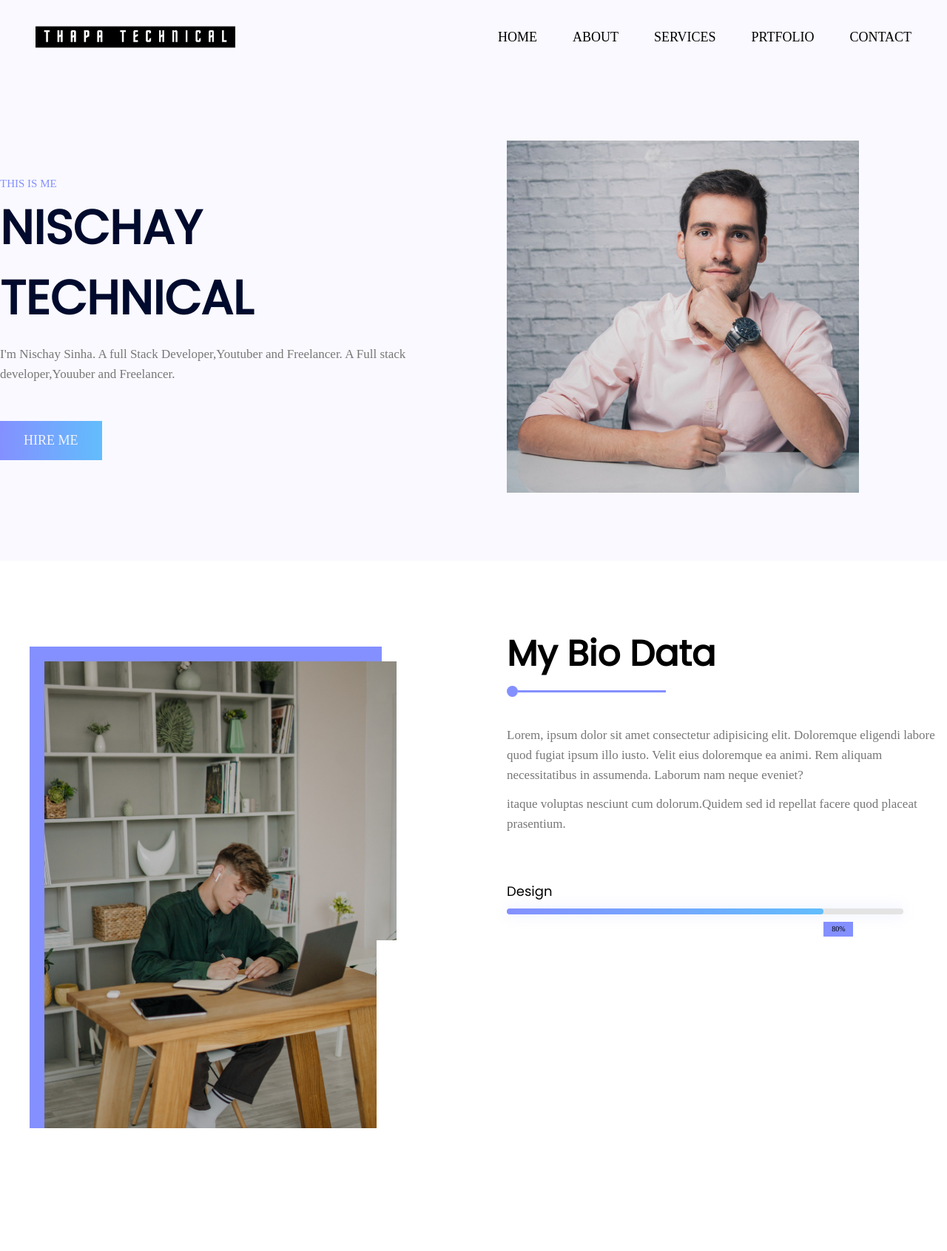
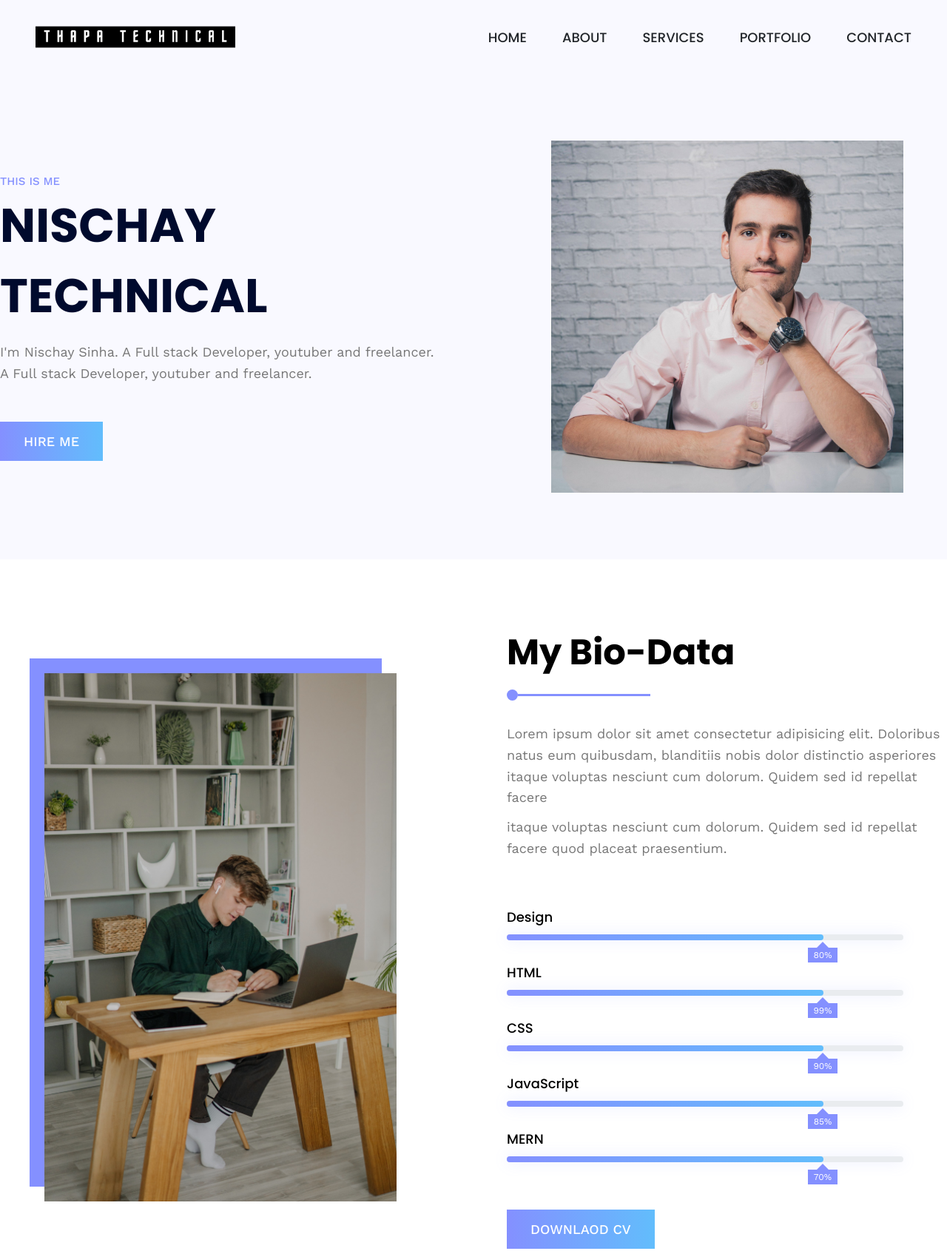
Before and after one commit to Nischay8/HtmlAndCss-Project, a plain HTML site: page CssProject2/index.html in a window 1280 px wide. Shown: the top 1691 px of the page at 74% size. Drawn offline with nearby package versions, Linux system fonts and the light colour scheme.

Commit message:
added on 31st may 2023

```diff
--- a/CssProject2/css/style.css
+++ b/CssProject2/css/style.css
@@ -1,4 +1,4 @@
-@import url('https://fonts.googleapis.com/css2?family=Poppins&family=Work+Sans&display=swap');
+@import url("https://fonts.googleapis.com/css2?family=Libre+Franklin:wght@500;600;700&family=Poppins:wght@500;600;700;800&family=Rufina:wght@400;700&family=Work+Sans:wght@400;500&display=swap");
 
 * {
     margin: 0;
@@ -15,23 +15,26 @@
     --helper-tint: #f3f4ff;
     --bg: rgb(249 249 255);
     --gradient: linear-gradient(0deg, rgb(132 144 255) 0%, rgb(98 189 252) 100%);
-    --shadow: 0px 0px 20px 0px rgb(132 144 255 / 20%);
-    --gradientsupport: -webkit-linear-gradient(0deg,
-            rgb(132 144 255) 0%,
-            rgb(98 189 252) 100%);
-    --shadowSupport: 0px 20px 20px 0px rgb(132 144 255/30%);
+    --shadpw: 0px 0px 20px 0px rgb(132 144 255 / 20%);
 }
+
+/* spacing
+desktop = 4.8rem */
 
 html {
     font-size: 62.5%;
+    font-family: "Work Sans", sans-serif;
 }
 
-/* 1rem=10px */
+body {
+    overflow-x: hidden;
+}
 
 h1,
 h2,
 h3,
 h4 {
+    font-family: "Rufina", serif;
     font-family: "Poppins", sans-serif;
 }
 
@@ -41,44 +44,97 @@ h1 {
     font-weight: 600;
 }
 
-h3 {
-    font-size: 1.8rem;
-    font-weight: 400;
-}
-
 p {
     color: var(--para);
     line-height: 1.6;
-    font-size: 1.7rem;
+    font-size: 1.8rem;
+
+    /* word-spacing: 0.1rem; */
 }
 
 a {
-    text-decoration: none
+    text-decoration: none;
 }
 
 li {
     list-style: none;
 }
 
-/*
+.btn {
+    background: -webkit-linear-gradient(0deg,
+            rgb(132 144 255) 0%,
+            rgb(98 189 252) 100%);
+
+    padding: 1.6rem 3.2rem;
+    border: none;
+    color: rgb(255 255 255);
+    display: inline-block;
+    font-size: 1.8rem;
+    text-transform: uppercase;
+    font-weight: 500;
+    position: relative;
+    -webkit-transition: all 0.3s ease 0s;
+    -moz-transition: all 0.3s ease 0s;
+    -o-transition: all 0.3s ease 0s;
+    transition: all 0.3s ease 0s;
+    cursor: pointer;
+    position: relative;
+}
+
+.btn:hover {
+    box-shadow: 0px 20px 20px 0px rgb(132 144 255 / 30%);
+    color: rgb(255 255 255);
+}
+
+.section {
+    padding: 9rem 0;
+}
+
+.container {
+    max-width: 140rem;
+    margin: 0 auto;
+}
+
+.grid {
+    display: grid;
+    gap: 9rem;
+}
+
+.grid-two-col {
+    grid-template-columns: repeat(2, 1fr);
+}
+
+.grid-three-col {
+    grid-template-columns: repeat(3, 1fr);
+}
+
+.grid-four-col {
+    grid-template-columns: repeat(4, 1fr);
+}
+
+/* ===========================================
 Header Section Start
-*/
+======================================= */
+
 .header {
     padding: 0 4.8rem;
     height: 10rem;
-    background-color: var(--bg);
     display: flex;
     justify-content: space-between;
     align-items: center;
+    background: var(--bg);
+    /* background-color: #e7f5ff; */
 }
 
 .header .logo {
+    /* width: 15%; */
     height: 3rem;
 }
 
 .navbar-lists {
     display: flex;
     gap: 4.8rem;
+    list-style: none;
 }
 
 .navbar-link:link,
@@ -88,9 +144,9 @@ Header Section Start
     font-size: 1.8rem;
     font-weight: 500;
     text-transform: uppercase;
-    color: var(--black);
-    transition: color 0.3s linear;
-
+    color: #212529;
+    transition: all 0.3s;
+    font-family: "Poppins", sans-serif;
 }
 
 .navbar-link:hover,
@@ -98,40 +154,59 @@ Header Section Start
     color: var(--helper);
 }
 
-/* Hero Section Start */
-
-/* Reusable Code  */
-.container {
-    max-width: 140rem;
-    margin: 0 auto;
+.mobile-navbar-btn {
+    /* by default for normal screen we want to hide  */
+    display: none;
+    background: transparent;
+    cursor: pointer;
+    border: none;
 }
 
-.section {
-    padding: 9rem 0;
+.mobile-nav-icon {
+    width: 5rem;
+    height: 5rem;
+    color: #212529;
 }
 
-.grid {
-    display: grid;
-    gap: 9rem;
+/* for desktop or mobile menu-outline one must be visible
+and we need to hide the close menu icon
+*/
+.mobile-nav-icon[name="close-outline"] {
+    display: none;
 }
 
-.grid-two-column {
-    grid-template-columns: repeat(2, 1fr);
+/* sticky Navbar */
+.sticky .header {
+    position: fixed;
+    top: 0;
+    left: 0;
+    height: 8rem;
+    width: 100%;
+    background-color: rgba(255, 255, 255, 1);
+    box-shadow: 0 0 2rem 0 rgba(0, 0, 0, 0.1);
+    z-index: 9999;
+    padding-top: 0;
+    padding-bottom: 0;
 }
 
+/* ===========================================
+Hero  Section Start
+======================================= */
+
 .section-hero {
-    background-color: var(--bg);
+    background: var(--bg);
 }
 
 .section-hero-data {
     display: flex;
     flex-direction: column;
     justify-content: center;
-    /* align-items: center; */
+    align-items: flex-start;
 }
 
 .hero-top-data {
     text-transform: uppercase;
+    color: var(--heading);
     font-weight: 500;
     font-size: 1.5rem;
     color: var(--helper);
@@ -149,38 +224,20 @@ Header Section Start
     max-width: 60rem;
 }
 
-.section-hero-img {
+.section-hero-image {
     display: flex;
+    justify-content: center;
     align-items: center;
-    justify-content: center;
 }
 
 .hero-img {
     max-width: 80%;
+    z-index: 1;
 }
 
-.btn {
-    background: var(--gradientsupport);
-    padding: 1.6rem 3.2rem;
-    border: none;
-    color: var(--helper-tint);
-    display: inline-block;
-    text-transform: uppercase;
-    font-size: 1.8rem;
-    font-weight: 500;
-    cursor: pointer;
-    transition: all 0.3s ease;
-    -webkit-transition: all 0.3s ease 0;
-    -moz-transition: all 0.3s ease 0;
-
-}
-
-.btn:hover,
-.btn:active {
-    box-shadow: var(--shadowSupport);
-}
-
-/* BIO SECTION START */
+/* ===========================================
+ Bio Data Section Start
+======================================= */
 
 .bio-image {
     display: flex;
@@ -189,15 +246,14 @@ Header Section Start
 }
 
 .bio-image img {
+    display: inline-block;
     width: 80%;
-    box-shadow: -2rem -2rem 0 0 var(--helper);
-    display: inline-block;
-
+    box-shadow: -2rem -2rem 0rem 0rem var(--helper);
 }
 
 .common-heading {
     font-size: 4.8rem;
-    font-weight: 600;
+    font-weight: 700;
     margin-bottom: 6rem;
     text-transform: capitalize;
     position: relative;
@@ -206,87 +262,86 @@ Header Section Start
 .common-heading::before {
     content: "";
     position: absolute;
-    top: 110%;
+    top: 120%;
     left: 0;
     width: 1.5rem;
     height: 1.5rem;
+    border-radius: 50%;
     background: var(--helper);
-    border-radius: 50%;
 }
 
 .common-heading::after {
     content: "";
     position: absolute;
-    top: 118%;
+    top: 128%;
     left: 1.5rem;
-    min-width: 20rem;
+    width: 30%;
     height: 0.3rem;
     background: var(--helper);
 }
 
-.bio-data-stats{
+.bio-data-stats {
+    padding: 6.4rem 0;
     display: flex;
-    padding: 6.4rem 0;
     flex-direction: column;
     gap: 3rem;
 }
-.bio-progress-bar{
+
+h3 {
+    font-size: 1.8rem;
+    font-weight: 400;
+    margin-bottom: 1rem;
+}
+
+.bio-progress-bar {
     width: 90%;
     height: 0.8rem;
-    background-color: var(--para-tint);
+    /* background: var(--para); */
+    background-color: rgb(233 236 239);
     border-radius: 10rem;
     position: relative;
-    box-shadow: var(--shadow);
+    box-shadow: var(--shadpw);
+    /* overflow: hidden; */
 }
-.bio-stats h3{
-    margin-bottom: 1rem;
-}
-.bio-progress-bar::before{
+
+.bio-progress-bar::before {
     content: "";
     position: absolute;
     top: 0;
     left: 0;
     width: 80%;
     height: inherit;
-    background: var(--gradientsupport);
+    background: -webkit-linear-gradient(0deg,
+            rgb(132 144 255) 0%,
+            rgb(98 189 252) 100%);
     border-radius: 10rem;
 }
-.bio-progress-2::before{
-    width: 99%;
-}
-.bio-progress-3::before {
-    width: 65%;
-}
-.bio-progress-4::before {
-    width: 85%;
-}
-.bio-progress-5::before {
-    width: 70%;
-}
-.bio-progress-2::before {
-    width: 99%;
+
+/* to create the rectangle box  */
+.bio-progress-bar span {
+    position: absolute;
+    top: 1.8rem;
+    left: 76%;
+    width: 4rem;
+    height: 2rem;
+    background: var(--helper);
+    color: var(--third);
+    display: flex;
+    justify-content: center;
+    align-items: center;
+    font-size: 1.2rem;
+    border: none;
+    outline: none;
 }
 
-.bio-progress-bar span{
-position: absolute;
-top: 1.8rem;
-width:4rem;
-height: 2rem;
-background: var(--helper);
-color: var(--white);
-display: flex;
-justify-content: center;
-border: none;
-align-items: center;
-outline: 0;
+/* to create the traingle or caret symbol  */
+.bio-progress-bar span::after {
+    content: "";
+    position: absolute;
+    top: -1.6rem;
+    width: 0rem;
+    height: 0rem;
+    border: 0.8rem solid var(--helper);
+    border-color: transparent;
+    border-bottom-color: var(--helper);
 }
-
-.bio-progress-bar span{
-    left: 80%;
-}
-.bio-progress-bar-2 span {
-    left: 80%;
-}
-.bio-progress-bar-3 span {
-    left: 80%;
-}
--- a/CssProject2/index.html
+++ b/CssProject2/index.html
@@ -2,80 +2,89 @@
 <html lang="en">
 
 <head>
-    <meta charset="UTF-8">
-    <meta http-equiv="X-UA-Compatible" content="IE=edge">
-    <meta name="viewport" content="width=device-width, initial-scale=1.0">
-    <title>Nischay technical</title>
-    <link rel="stylesheet" href="css/style.css">
+    <meta charset="UTF-8" />
+    <meta http-equiv="X-UA-Compatible" content="IE=edge" />
+    <meta name="viewport" content="width=device-width, initial-scale=1.0" />
+    <meta name="description"
+        content="my portfolio website to showcase the work I have done so far, the services I provide and all my professionals life.">
+    <title>Nischay Portfolio</title>
+    <link rel="stylesheet" href="https://unpkg.com/swiper@8/swiper-bundle.min.css" />
+
+    <link rel="stylesheet" href="https://cdnjs.cloudflare.com/ajax/libs/font-awesome/6.0.0/css/all.min.css"
+        integrity="sha512-9usAa10IRO0HhonpyAIVpjrylPvoDwiPUiKdWk5t3PyolY1cOd4DSE0Ga+ri4AuTroPR5aQvXU9xC6qOPnzFeg=="
+        crossorigin="anonymous" referrerpolicy="no-referrer" />
+
+    <link rel="stylesheet" href="css/style.css" />
 </head>
 
 <body>
-
     <header class="header">
-        <img src="images/logo.png" alt="our main logo" class="logo" />
+        <img src="images/logo.png" alt="thapa technical logo" class="logo" />
         <nav class="navbar">
             <ul class="navbar-lists">
+                <li><a class="navbar-link home-link" href="#">Home</a></li>
+                <li><a class="navbar-link about-link" href="/about.html">About</a></li>
+                <li><a class="navbar-link service-link" href="/service.html">Services</a></li>
+                <li><a class="navbar-link portfolio-link" href="#portfolio-section">Portfolio</a></li>
                 <li>
-                    <a href="#" class="navbar-link homelink">Home</a>
-                </li>
-                <li>
-                    <a href="#" class="navbar-link about-link">About</a>
-
-                </li>
-                <li>
-                    <a href="#" class="navbar-link service-link">Services</a>
-
-                </li>
-                <li>
-                    <a href="#" class="navbar-link portfolio-link">prtfolio</a>
-
-                </li>
-                <li>
-                    <a href="#" class="navbar-link contact-link">Contact</a>
-
+                    <a class="navbar-link" href="/contact.html" target="_blank">Contact</a>
                 </li>
             </ul>
+        </nav>
 
-        </nav>
+        <div class="mobile-navbar-btn">
+            <ion-icon class="mobile-nav-icon" name="menu-outline" class="mobile-nav-icon"></ion-icon>
+
+            <ion-icon class="mobile-nav-icon" name="close-outline" class="mobile-nav-icon"></ion-icon>
+        </div>
     </header>
-    <!-- Hero Section -->
+
+    <!-- ========================================
+          Our Main Hero Section Start
+    ========================================  -->
     <main>
         <section class="section-hero section">
-            <div class="container grid grid-two-column">
+            <div class="container grid grid-two-col">
                 <div class="section-hero-data">
-                    <p class="hero-top-data">
-                        This is Me
-                    </p>
-                    <h1 class="hero-heading">
-                        Nischay Technical
-                    </h1>
+                    <p class="hero-top-data">this is me</p>
+                    <h1 class="hero-heading">Nischay Technical</h1>
                     <p class="hero-para">
-                        I'm Nischay Sinha. A full Stack Developer,Youtuber and Freelancer. A Full stack
-                        developer,Youuber and Freelancer.
+                        I'm Nischay Sinha. A Full stack Developer, youtuber and
+                        freelancer. A Full stack Developer, youtuber and freelancer.
                     </p>
                     <div>
-                        <a href="#" class="btn hireme-btn">Hire me</a>
-
+                        <a href="#" target="_blank" class="btn hireme-btn">Hire Me</a>
                     </div>
                 </div>
+
                 <div class="section-hero-image">
-                    <img src="images/hero.jpg" alt="This is Me Nischay Technical" class="hero-img">
+                    <img src="images/hero.jpg" alt="hero image" class="hero-img" />
                 </div>
             </div>
         </section>
     </main>
 
-<!-- OUR BIO DATA SECTION START  -->
-<section class="section-bio-data section">
-    <div class="container grid grid-two-column">
+    <!-- ========================================
+           Bio Data Section Start
+    ========================================  -->
+    <section class="section-biodata section">
+        <div class="container grid grid-two-col">
             <div class="bio-image">
-            <img src="images/biodata.jpg" alt="my bio-data images">
+                <img src="images/biodata.jpg" alt="bio data image" />
             </div>
             <div class="bio-data">
-            <h2 class="common-heading">My Bio Data</h2>
-            <p>Lorem, ipsum dolor sit amet consectetur adipisicing elit. Doloremque eligendi labore quod fugiat ipsum illo iusto. Velit eius doloremque ea animi. Rem aliquam necessitatibus in assumenda. Laborum nam neque eveniet?</p>
-            <br>
-            <p>itaque voluptas nesciunt cum dolorum.Quidem sed id repellat facere quod placeat prasentium.</p>
+                <h2 class="common-heading">my bio-data</h2>
+                <p>
+                    Lorem ipsum dolor sit amet consectetur adipisicing elit. Doloribus
+                    natus eum quibusdam, blanditiis nobis dolor distinctio asperiores
+                    itaque voluptas nesciunt cum dolorum. Quidem sed id repellat facere
+                </p>
+                <br />
+                <p>
+                    itaque voluptas nesciunt cum dolorum. Quidem sed id repellat facere
+                    quod placeat praesentium.
+                </p>
+
                 <div class="bio-data-stats">
                     <div class="bio-stats">
                         <h3>Design</h3>
@@ -86,34 +95,50 @@
                     <div class="bio-stats">
                         <h3>HTML</h3>
                         <div class="bio-progress-bar bio-progress-2">
-                        <span>100%</span>
+                            <span>99%</span>
                         </div>
                     </div>
                     <div class="bio-stats">
-                    <h3>Css</h3>
+                        <h3>CSS</h3>
                         <div class="bio-progress-bar bio-progress-3">
-                        <span>95%</span>
+                            <span>90%</span>
                         </div>
                     </div>
                     <div class="bio-stats">
-                    <h3>Javascript</h3>
+                        <h3>JavaScript</h3>
                         <div class="bio-progress-bar bio-progress-4">
-                        <span>90%</span>
+                            <span>85%</span>
                         </div>
                     </div>
                     <div class="bio-stats">
                         <h3>MERN</h3>
                         <div class="bio-progress-bar bio-progress-5">
-                        <span>85%</span>
+                            <span>70%</span>
                         </div>
                     </div>
                 </div>
+
                 <div class="bio-data-btn">
-                <a href="#" class="btn">Download CV</a>
+                    <a href="https://drive.google.com/file/d/1vD_pIM24_j_fZXkYzEMShztar_EDWaSE/view?usp=sharing"
+                        class="btn" download> Downlaod CV </a>
                 </div>
             </div>
         </div>
     </section>
+        <!-- ========================================
+                   Our portfolio Section Start
+            ========================================  -->
+            <section class="section section-portfolio" id="portfolio-section">
+                <div class="container">
+                    <h2 class="common-heading">Latest Works</h2>
+                    <p>Lorem ipsum dolor sit, amet consectetur adipisicing elit. Accusantium neque amet ex alias rem quae, nesciunt repellat delectus, praesentium quo, reiciendis nulla est sed optio? Accusantium ratione minus sunt est?</p>
+                </div>
+                <div class="p-btns">
+                    <div class="btn p-btn" data-btn-num="1"></div>
+                    <div class="btn p-btn" data-btn-num="2"></div>
+                    <div class="btn p-btn" data-btn-num="3"></div>
+                </div>
+                <div class="container grid grid-three-col"></div>
+            </section>
 </body>
-
 </html>
```
Lines whose indentation alone changed are shown as unchanged.
